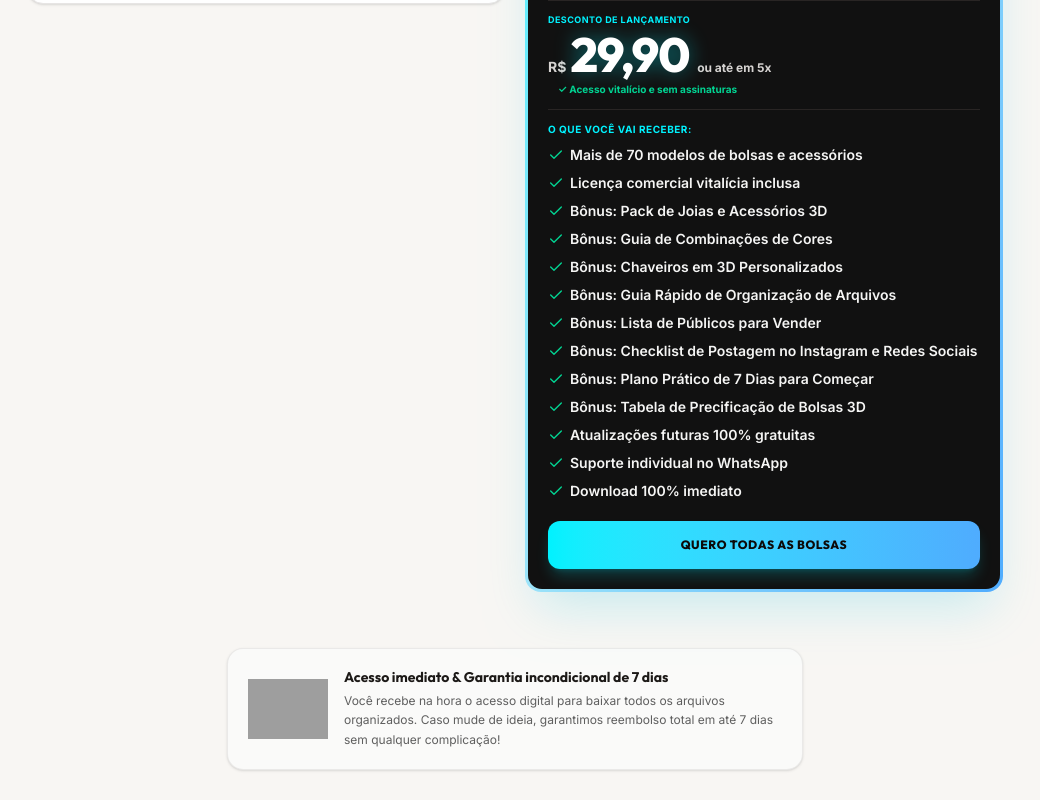
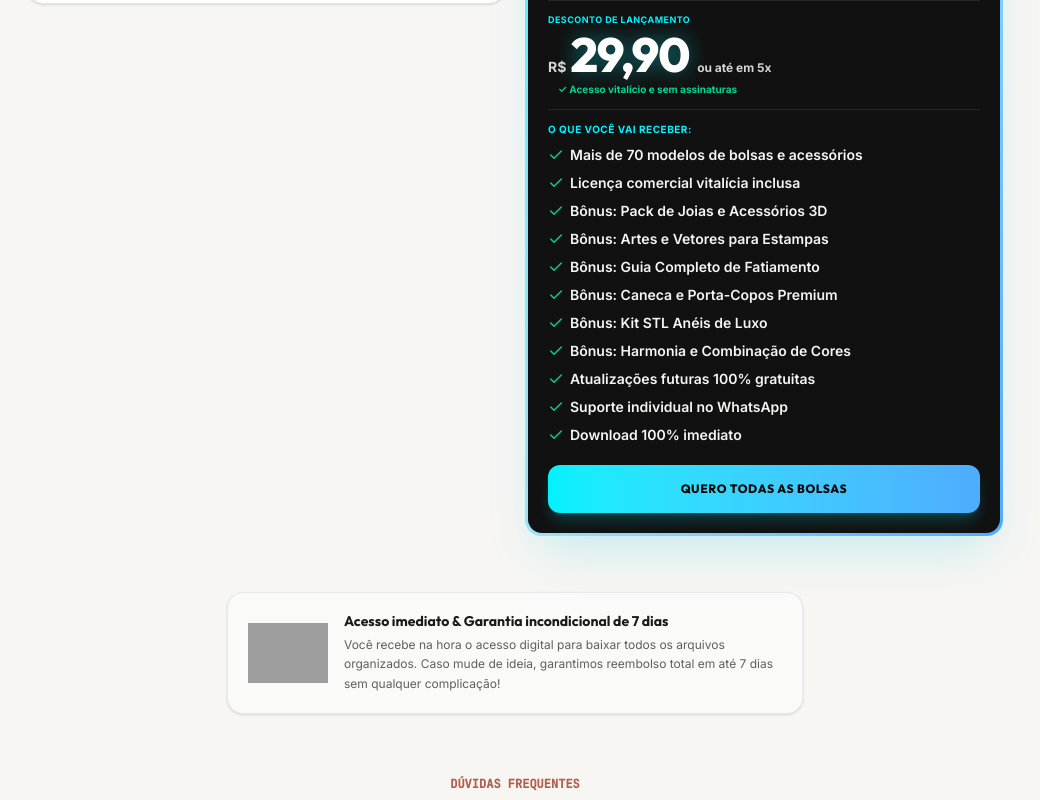
Before and after one commit to joaofreitasads-code/bolsas-3D-lucrativas, a React (Vite) app: page / in a window 1280 px wide. Shown: the part 7240-8040 px from the top of the page, without its empty margins (125-1165 px from the left). Built offline with nearby package versions, Linux system fonts and the light colour scheme; grey boxes are pictures that could not be loaded.

Commit message:
Add files via upload
ATUALIZAÇÃO

```diff
--- a/src/App.tsx
+++ b/src/App.tsx
@@ -1038,13 +1038,11 @@ export default function App() {
                       "Mais de 70 modelos de bolsas e acessórios",
                       "Licença comercial vitalícia inclusa",
                       "Bônus: Pack de Joias e Acessórios 3D",
-                      "Bônus: Guia de Combinações de Cores",
-                      "Bônus: Chaveiros em 3D Personalizados",
-                      "Bônus: Guia Rápido de Organização de Arquivos",
-                      "Bônus: Lista de Públicos para Vender",
-                      "Bônus: Checklist de Postagem no Instagram e Redes Sociais",
-                      "Bônus: Plano Prático de 7 Dias para Começar",
-                      "Bônus: Tabela de Precificação de Bolsas 3D",
+                      "Bônus: Artes e Vetores para Estampas",
+                      "Bônus: Guia Completo de Fatiamento",
+                      "Bônus: Caneca e Porta-Copos Premium",
+                      "Bônus: Kit STL Anéis de Luxo",
+                      "Bônus: Harmonia e Combinação de Cores",
                       "Atualizações futuras 100% gratuitas",
                       "Suporte individual no WhatsApp",
                       "Download 100% imediato"
--- a/src/data.ts
+++ b/src/data.ts
@@ -84,7 +84,7 @@ export const FAQS: FAQItem[] = [
   {
     id: 6,
     question: "Qual pack vale mais a pena?",
-    answer: "Se você quer apenas testar com poucos modelos, o Pack Básico de R$10,90 já ajuda. No entanto, o Pack Completo por R$29,90 é incomparavelmente mais vantajoso, pois você ganha mais de 70 designs (contra apenas 10), suporte individual, atualizações futuras gratuitas e todos os 7 bônus de vendas para te ajudar a faturar."
+    answer: "Se você quer apenas os arquivos de bolsas, o Pack Básico de R$10,90 oferece os 70 modelos sem os bônus adicionais. No entanto, o Pack Completo por R$29,90 é incomparavelmente mais vantajoso, pois você ganha os mais de 70 designs, suporte individual, atualizações futuras gratuitas e todos os 6 bônus exclusivos (como Joias 3D, Estampas, Guia de Fatiamento, Caneca Premium, Kit Anéis e Guia de Cores) para impulsionar seu negócio."
   }
 ];
 
```
